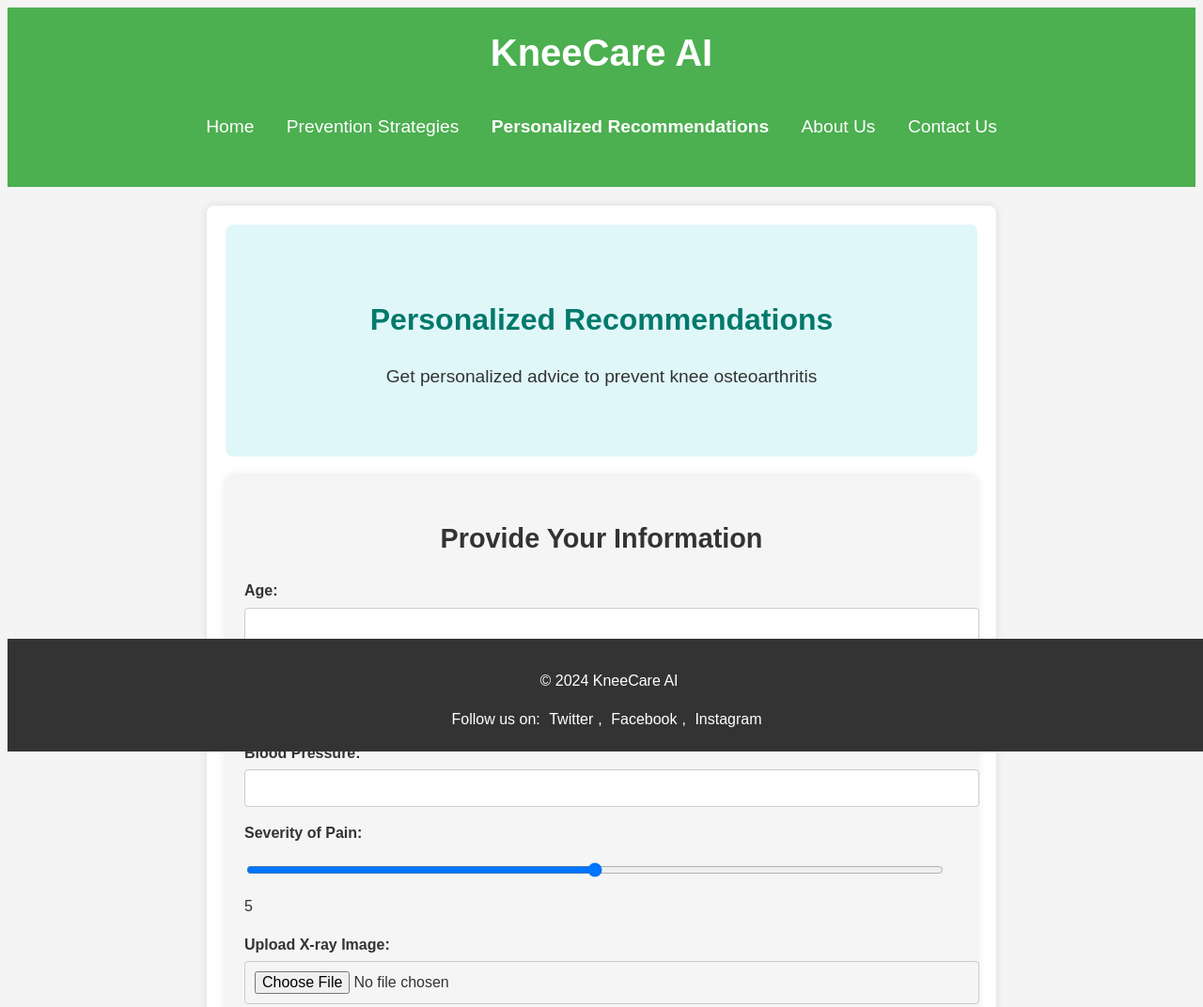
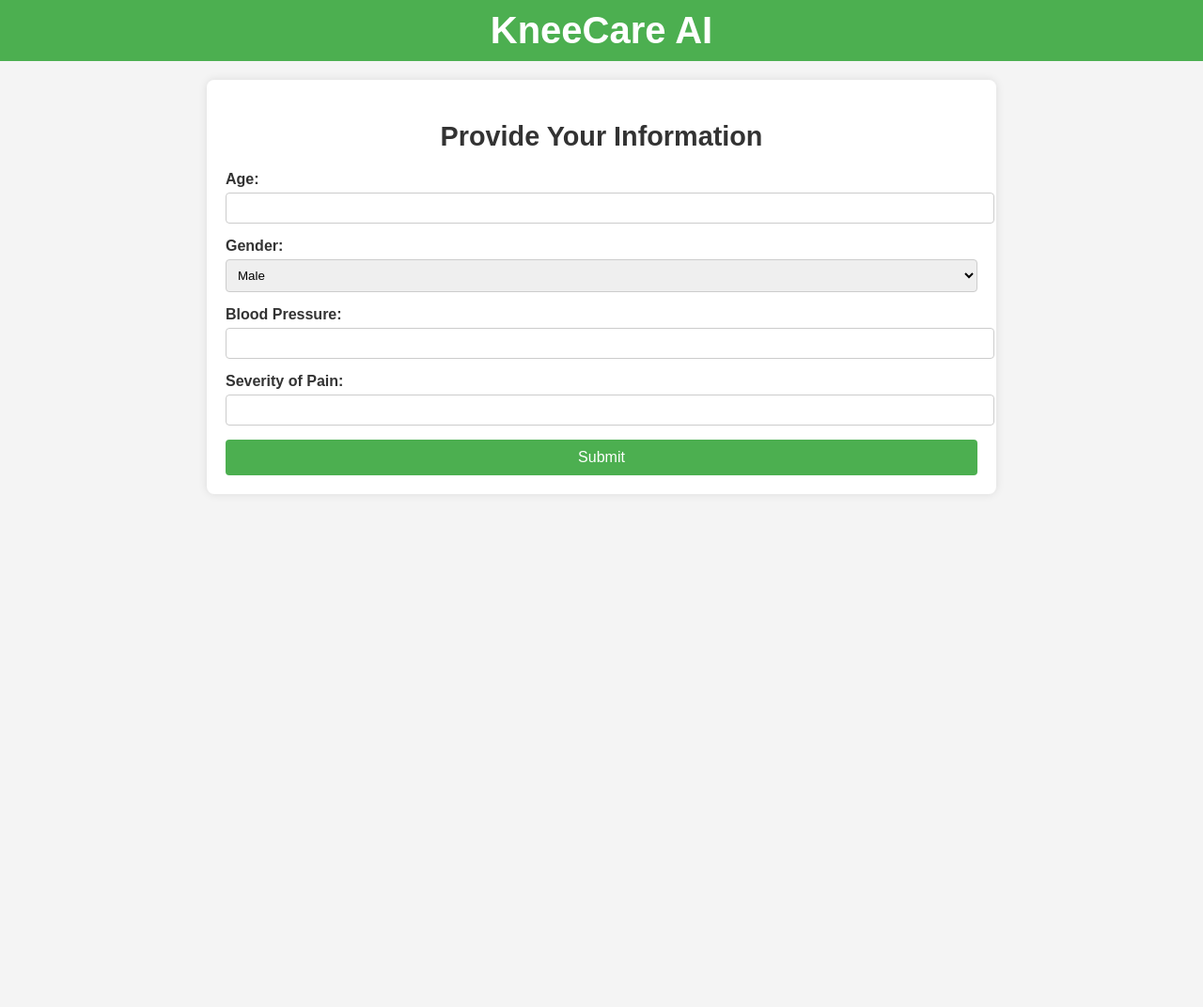
Before and after one commit to GosamLahari/KneeCare-AI, a plain HTML site: page recommendations.html in a window 1280 px wide. Shown: the top 1072 px of the page at 94% size. After the commit the page ends 800 px from the top, so only its background shows below. Drawn offline with Linux system fonts and the light colour scheme.

Commit message:
Update recommendations.html

```diff
--- a/recommendations.html
+++ b/recommendations.html
@@ -5,42 +5,24 @@
     <meta name="viewport" content="width=device-width, initial-scale=1.0">
     <title>Personalized Recommendations - KneeCare AI</title>
     <style>
-        /* Global styles */
         body {
             font-family: Arial, sans-serif;
-            line-height: 1.6;
             background-color: #f4f4f4;
             color: #333;
+            margin: 0;
+            padding: 0;
         }
+
         header {
             background: #4CAF50;
             color: #fff;
-            padding: 1rem 0;
+            padding: 10px 0;
             text-align: center;
         }
+
         header h1 {
+            margin: 0;
             font-size: 2.5rem;
-            margin: 0;
-        }
-        nav ul {
-            list-style: none;
-            text-align: center;
-            padding: 1rem;
-        }
-
-        nav ul li {
-            display: inline;
-            margin: 0 15px;
-        }
-
-        nav ul li a {
-            color: #fff;
-            text-decoration: none;
-            font-size: 1.2rem;
-        }
-
-        nav ul li.current a {
-            font-weight: bold;
         }
 
         main {
@@ -52,36 +34,8 @@
             box-shadow: 0 0 10px rgba(0, 0, 0, 0.1);
         }
 
-        .hero {
-            text-align: center;
-            padding: 50px 20px;
-            background: #e0f7fa;
-            border-radius: 8px;
-            margin-bottom: 20px;
-        }
-
-        .hero h2 {
-            font-size: 2rem;
-            color: #00796b;
-            margin-bottom: 10px;
-        }
-
-        .hero p {
-            font-size: 1.2rem;
-            margin-bottom: 20px;
-        }
-
-        .form-section {
-            margin-top: 20px;
-            padding: 20px;
-            background: #f5f5f5;
-            border-radius: 8px;
-            box-shadow: 0 0 10px rgba(0, 0, 0, 0.1);
-        }
-
         .form-section h2 {
             font-size: 1.8rem;
-            color: #333;
             margin-bottom: 20px;
             text-align: center;
         }
@@ -92,29 +46,19 @@
 
         .form-group label {
             display: block;
+            margin-bottom: 5px;
             font-weight: bold;
-            margin-bottom: 5px;
         }
 
-        .form-group input[type="number"],
-        .form-group select,
-        .form-group input[type="text"],
-        .form-group input[type="range"],
-        .form-group input[type="file"] {
+        .form-group input,
+        .form-group select {
             width: 100%;
-            padding: 10px;
+            padding: 8px;
             border: 1px solid #ccc;
             border-radius: 4px;
-            font-size: 1rem;
         }
 
-        .form-group input[type="range"] {
-            width: calc(100% - 40px); /* Adjust width for range input */
-            margin-right: 10px;
-        }
-
-        .form-group button {
-            display: block;
+        button[type="submit"] {
             width: 100%;
             padding: 10px;
             background-color: #4CAF50;
@@ -124,106 +68,43 @@
             font-size: 1rem;
             cursor: pointer;
         }
-
-        .form-group button:hover {
-            background-color: #45a049;
-        }
-
-        footer {
-            background: #333;
-            color: #fff;
-            text-align: center;
-            padding: 1rem 0;
-            position: absolute;
-            bottom: 0;
-            width: 100%;
-        }
-
-        footer p {
-            margin-bottom: 5px;
-        }
-
-        footer a {
-            color: #fff;
-            text-decoration: none;
-            margin: 0 5px;
-        }
     </style>
 </head>
 <body>
     <header>
         <h1>KneeCare AI</h1>
-        <nav>
-            <ul>
-                <li><a href="index.html">Home</a></li>
-                <li><a href="prevention.html">Prevention Strategies</a></li>
-                <li class="current"><a href="recommendations.html">Personalized Recommendations</a></li>
-                <li><a href="about.html">About Us</a></li>
-                <li><a href="contact.html">Contact Us</a></li>
-            </ul>
-        </nav>
     </header>
 
     <main>
-        <section class="hero">
-            <h2>Personalized Recommendations</h2>
-            <p>Get personalized advice to prevent knee osteoarthritis</p>
-        </section>
-
         <section class="form-section">
             <h2>Provide Your Information</h2>
-            <form action="result.html" method="post">
+            <form action="personalized.html" method="post">
                 <div class="form-group">
                     <label for="age">Age:</label>
-                    <input type="number" id="age" name="age" required style="width: 100%; padding: 10px; border: 1px solid #ccc; border-radius: 4px; font-size: 1rem;">
+                    <input type="number" id="age" name="age" required>
                 </div>
 
                 <div class="form-group">
                     <label for="gender">Gender:</label>
-                    <select id="gender" name="gender" required style="width: 100%; padding: 10px; border: 1px solid #ccc; border-radius: 4px; font-size: 1rem;">
+                    <select id="gender" name="gender" required>
                         <option value="male">Male</option>
                         <option value="female">Female</option>
-                        <option value="other">Other</option>
                     </select>
-                </div>
-                <div class="form-group">
-                    <label for="bp">Blood Pressure:</label>
-                    <input type="text" id="bp" name="bp" required style="width: 100%; padding: 10px; border: 1px solid #ccc; border-radius: 4px; font-size: 1rem;">
                 </div>
 
                 <div class="form-group">
-                    <label for="pain">Severity of Pain:</label>
-                    <input type="range" id="pain" name="pain" min="0" max="10" required style="width: calc(100% - 40px); padding: 10px; border: 1px solid #ccc; border-radius: 4px; font-size: 1rem; margin-right: 10px;">
-                    <span id="painValue">5</span>
+                    <label for="bp">Blood Pressure:</label>
+                    <input type="text" id="bp" name="bp" required>
                 </div>
 
                 <div class="form-group">
-                    <label for="xray">Upload X-ray Image:</label>
-                    <input type="file" id="xray" name="xray" accept="image/*" style="width: 100%; padding: 10px; border: 1px solid #ccc; border-radius: 4px; font-size: 1rem;">
+                    <label for="pain_severity">Severity of Pain:</label>
+                    <input type="text" id="pain_severity" name="pain_severity" required>
                 </div>
 
                 <button type="submit" style="width: 100%; padding: 10px; background-color: #4CAF50; color: #fff; border: none; border-radius: 4px; font-size: 1rem; cursor: pointer;">Submit</button>
             </form>
         </section>
     </main>
-
-    <footer>
-        <p>&copy; 2024 KneeCare AI</p>
-        <p>Follow us on:
-            <a href="#">Twitter</a>,
-            <a href="#">Facebook</a>,
-            <a href="#">Instagram</a>
-        </p>
-    </footer>
-
-    <script>
-        // Script to display range input value dynamically
-        var painInput = document.getElementById('pain');
-        var painValue = document.getElementById('painValue');
-
-        painInput.addEventListener('input', function() {
-            painValue.textContent = painInput.value;
-        });
-    </script>
 </body>
 </html>
```
